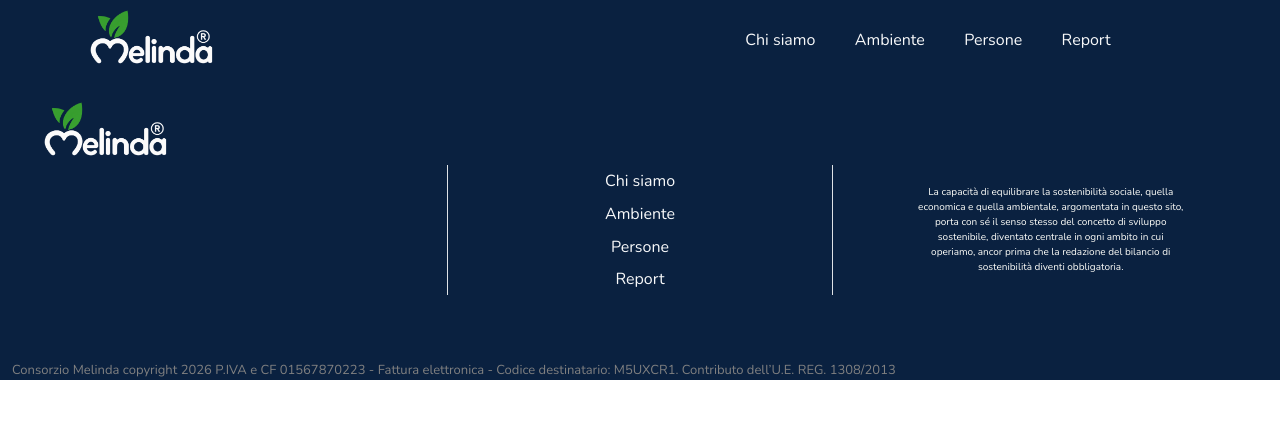
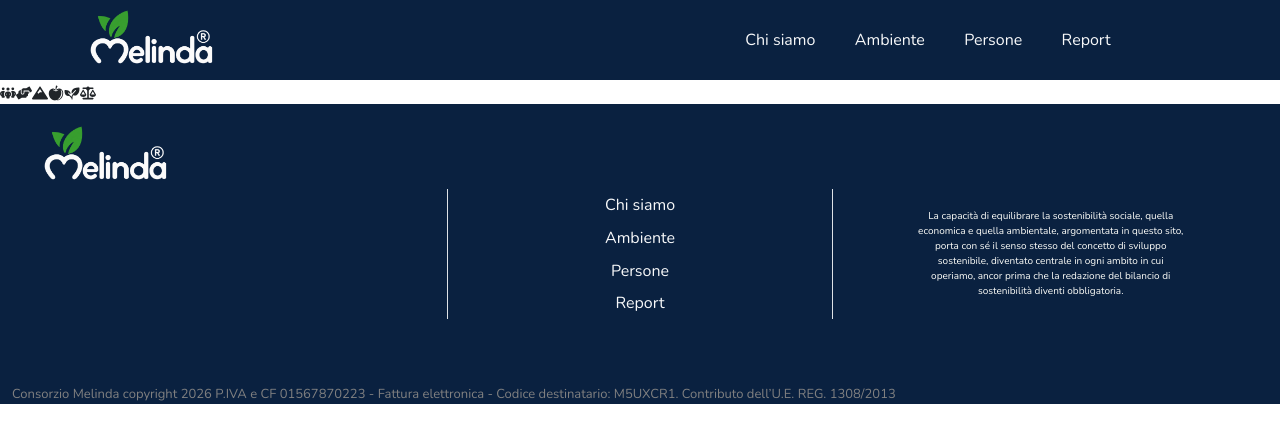
Before and after one commit to domenico2003/melinda-app, a React (Create React App) app: page /chi-siamo in a window 1280 px wide. Shown: the top 442 px of the page. Built offline with nearby package versions, Linux system fonts and the light colour scheme.

Commit message:
commentato codice home page e pagina report

```diff
--- a/src/components/pages/chiSiamo.jsx
+++ b/src/components/pages/chiSiamo.jsx
@@ -1,5 +1,19 @@
+import { FaHandsHelping, FaMountain } from "react-icons/fa";
+import { FaPeopleGroup, FaScaleBalanced } from "react-icons/fa6";
+import { GiShinyApple } from "react-icons/gi";
+import { PiPlantFill } from "react-icons/pi";
+
 function ChiSiamo() {
-  return <></>;
+  return (
+    <>
+      <FaPeopleGroup />
+      <FaHandsHelping />
+      <FaMountain />
+      <GiShinyApple />
+      <PiPlantFill />
+      <FaScaleBalanced />
+    </>
+  );
 }
 
 export default ChiSiamo;
```
Also changed, not shown: src/components/pages/home.jsx (+46 -10 lines), src/components/pages/report.jsx (+6 -1 lines), src/components/img/raccolta-mele.jpg (added).
